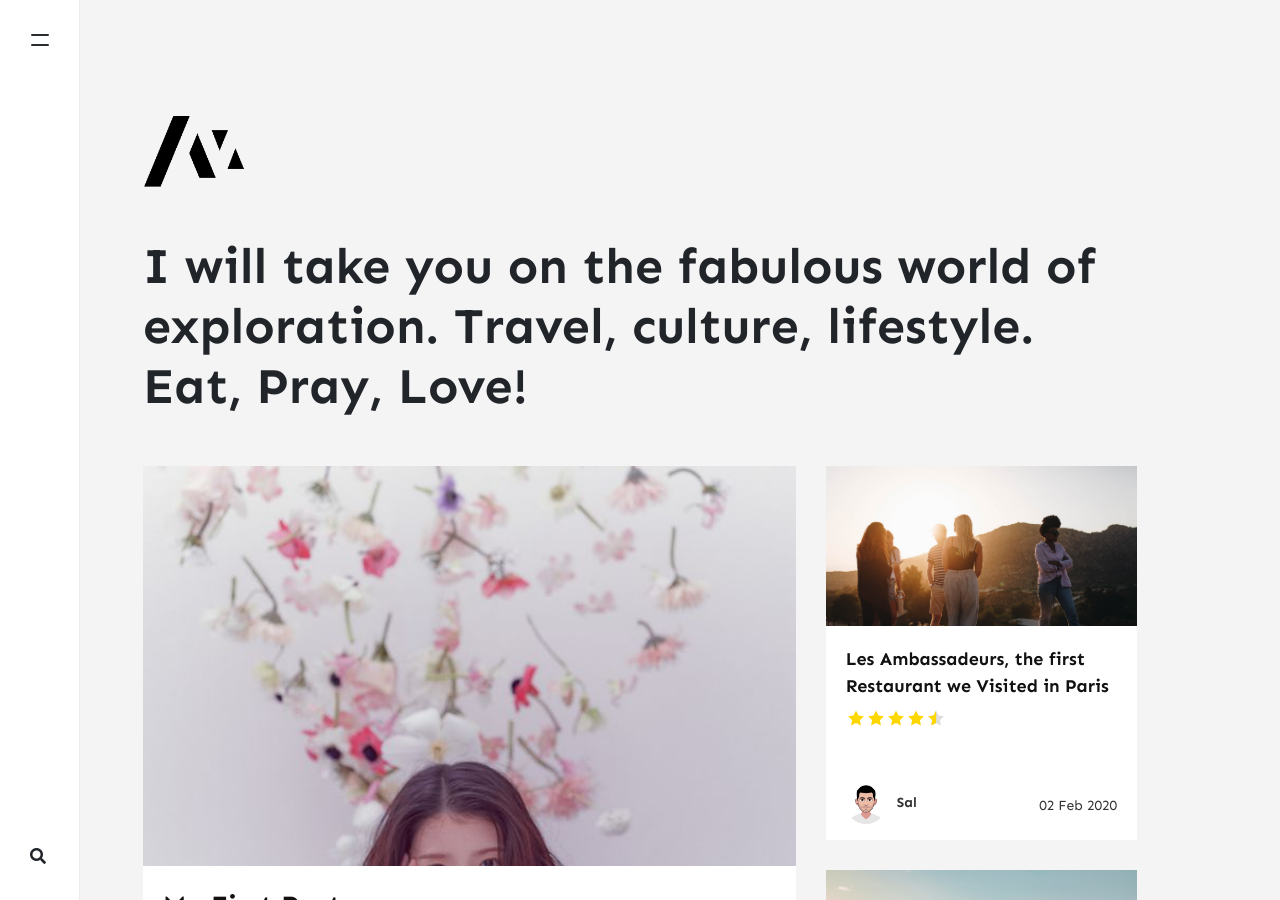
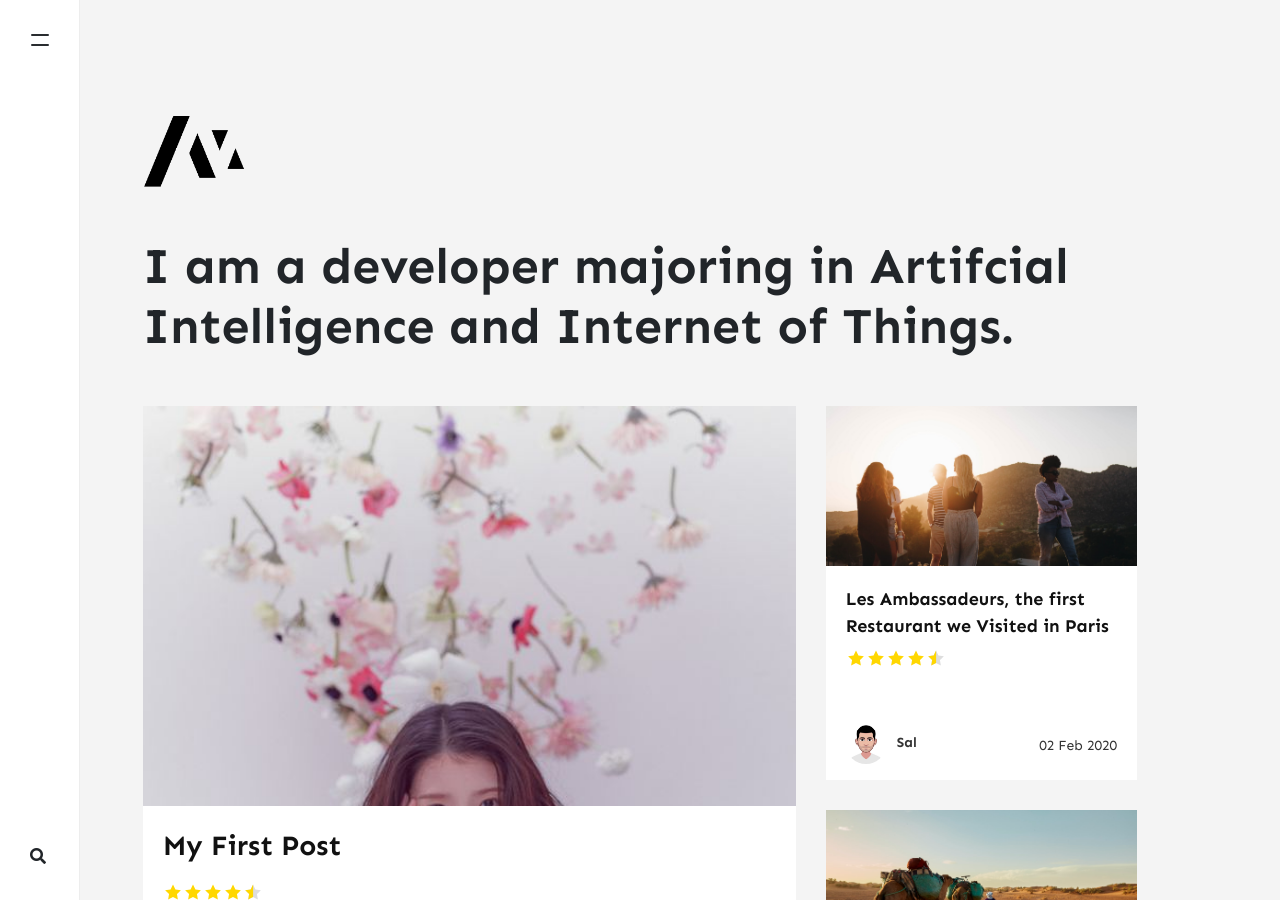
Before and after one commit to wltn0/OYJ-hansung.github.io, a Jekyll site: the page built from index.html, in a window 1280 px wide and 900 px high. Built offline with Jekyll 4.4.1, drawn with Linux system fonts in a browser that asks for light colours; nearby versions of some CDN libraries; the list of posts is cut into pages by our own code; comment, search, counter and statistics services are not loaded; some of the changed text lies outside the part shown.

Commit message:
Update _config.yml

```diff
--- a/_config.yml
+++ b/_config.yml
@@ -1,7 +1,7 @@
 # Site
-name: "Memoirs"
-title: "Memoirs"
-description: "I will take you on the fabulous world of exploration. Travel, culture, lifestyle. Eat, Pray, Love!"
+name: "YoungJoo Oh"
+title: "Blog and Portfolio"
+description: "I am a developer majoring in Artifcial Intelligence and Internet of Things."
 logo: 'assets/images/logo.png'
 favicon: 'assets/images/logo.png'
 baseurl: ''
@@ -10,7 +10,7 @@ disqus: 'demowebsite'
 mailchimp-list: 'https://wowthemes.us11.list-manage.com/subscribe/post?u=8aeb20a530e124561927d3bd8&amp;id=8c3d2d214b'
 include: ["_pages"]
 permalink: /:title/
-email: wowthemesnet@gmail.com
+email: kmss543@naver.com
 
 # Authors
 authors:
```
